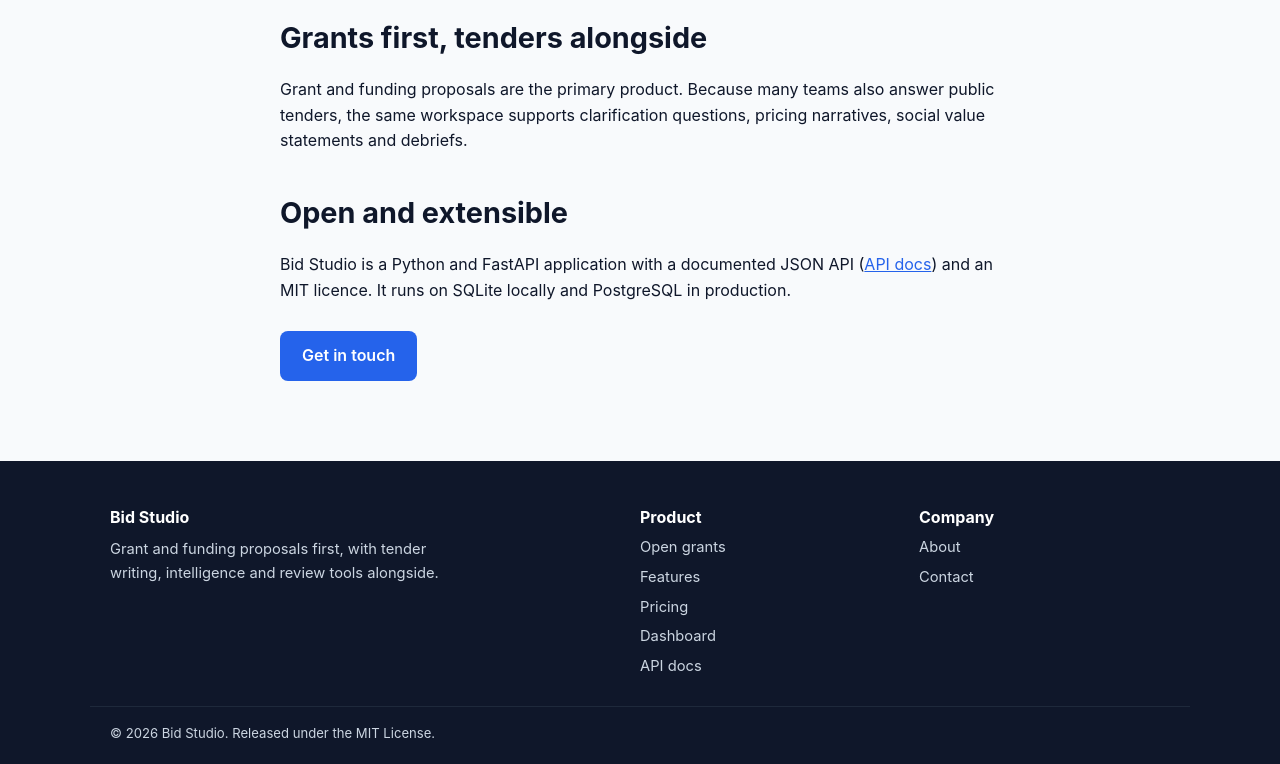
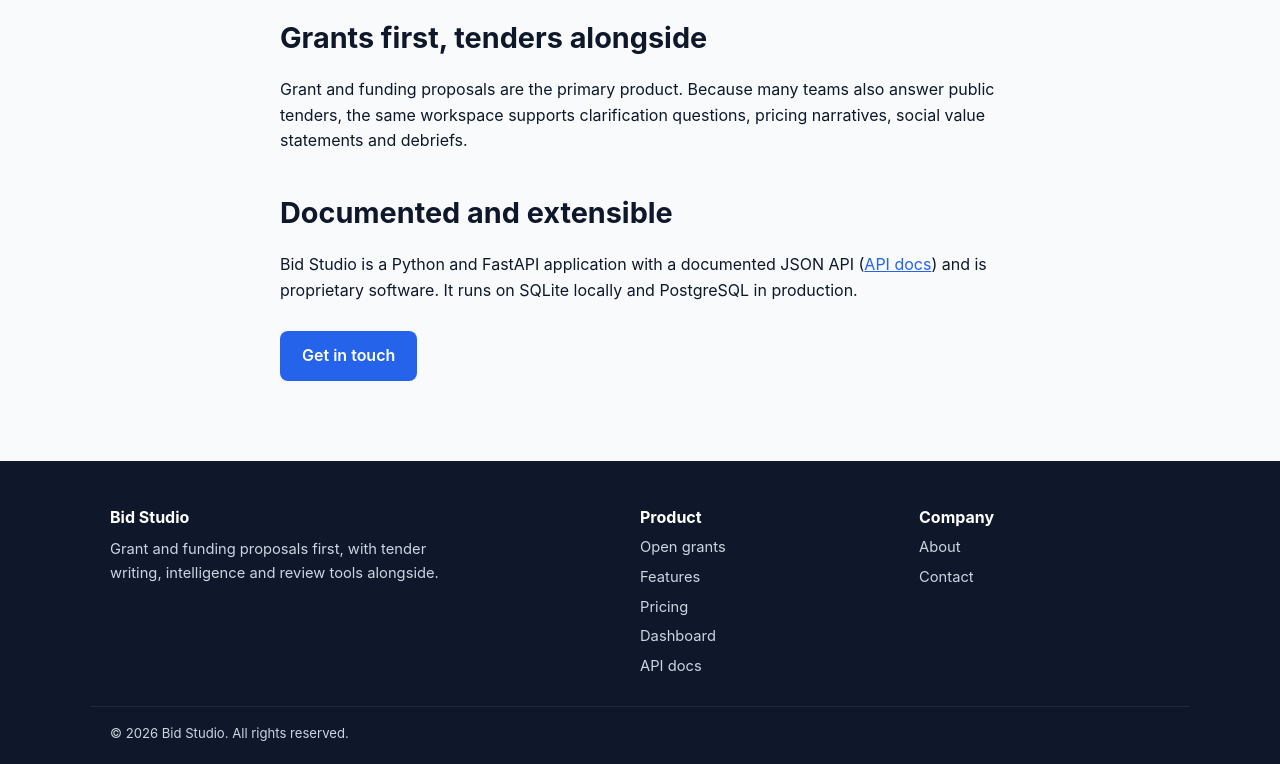
Before and after one commit to donnaheff/tenders_writing, a FastAPI app: page /about in a window 1280 px wide. Shown: the part 467-1231 px from the top of the page. Run offline with FastAPI, Linux system fonts and the light colour scheme.

Commit message:
Switch licence from MIT to proprietary (all rights reserved)
LICENSE is now a proprietary notice; pyproject, README and the website footer
and About page are updated to match. Earlier MIT-published versions stay MIT
for those who received them.

Co-Authored-By: Claude Sonnet 5.5 <noreply@anthropic.com>
Claude-Session: https://claude.ai/code/session_018FK9tes3cCmEsohaUqKMai

```diff
--- a/pyproject.toml
+++ b/pyproject.toml
@@ -8,7 +8,8 @@ version = "0.1.0"
 description = "Bid Studio — Grant application and tender writing platform"
 readme = "README.md"
 requires-python = ">=3.11"
-license = "MIT"
+license = "LicenseRef-Proprietary"
+license-files = ["LICENSE"]
 dependencies = [
     "fastapi>=0.115.0",
     "uvicorn>=0.30.0",
--- a/src/bid_studio/templates/site_about.html
+++ b/src/bid_studio/templates/site_about.html
@@ -8,8 +8,8 @@
     <p>Most unsuccessful applications are not badly written. They are written to the wrong target. Funders publish criteria and weightings, and reviewers score against them. Bid Studio keeps drafting, scoring and review tied to those criteria from the first paragraph.</p>
     <h2 style="margin-top:36px">Grants first, tenders alongside</h2>
     <p>Grant and funding proposals are the primary product. Because many teams also answer public tenders, the same workspace supports clarification questions, pricing narratives, social value statements and debriefs.</p>
-    <h2 style="margin-top:36px">Open and extensible</h2>
-    <p>Bid Studio is a Python and FastAPI application with a documented JSON API (<a href="/docs">API docs</a>) and an MIT licence. It runs on SQLite locally and PostgreSQL in production.</p>
+    <h2 style="margin-top:36px">Documented and extensible</h2>
+    <p>Bid Studio is a Python and FastAPI application with a documented JSON API (<a href="/docs">API docs</a>) and is proprietary software. It runs on SQLite locally and PostgreSQL in production.</p>
     <p style="margin-top:28px"><a class="btn" href="/contact">Get in touch</a></p>
   </div>
 </section>
--- a/src/bid_studio/templates/site_base.html
+++ b/src/bid_studio/templates/site_base.html
@@ -45,7 +45,7 @@
         <a href="/contact">Contact</a>
       </div>
     </div>
-    <div class="wrap legal">&copy; 2026 Bid Studio. Released under the MIT License.</div>
+    <div class="wrap legal">&copy; 2026 Bid Studio. All rights reserved.</div>
   </footer>
 </body>
 </html>
```
Also changed, not shown: README.md, 1 other file.
